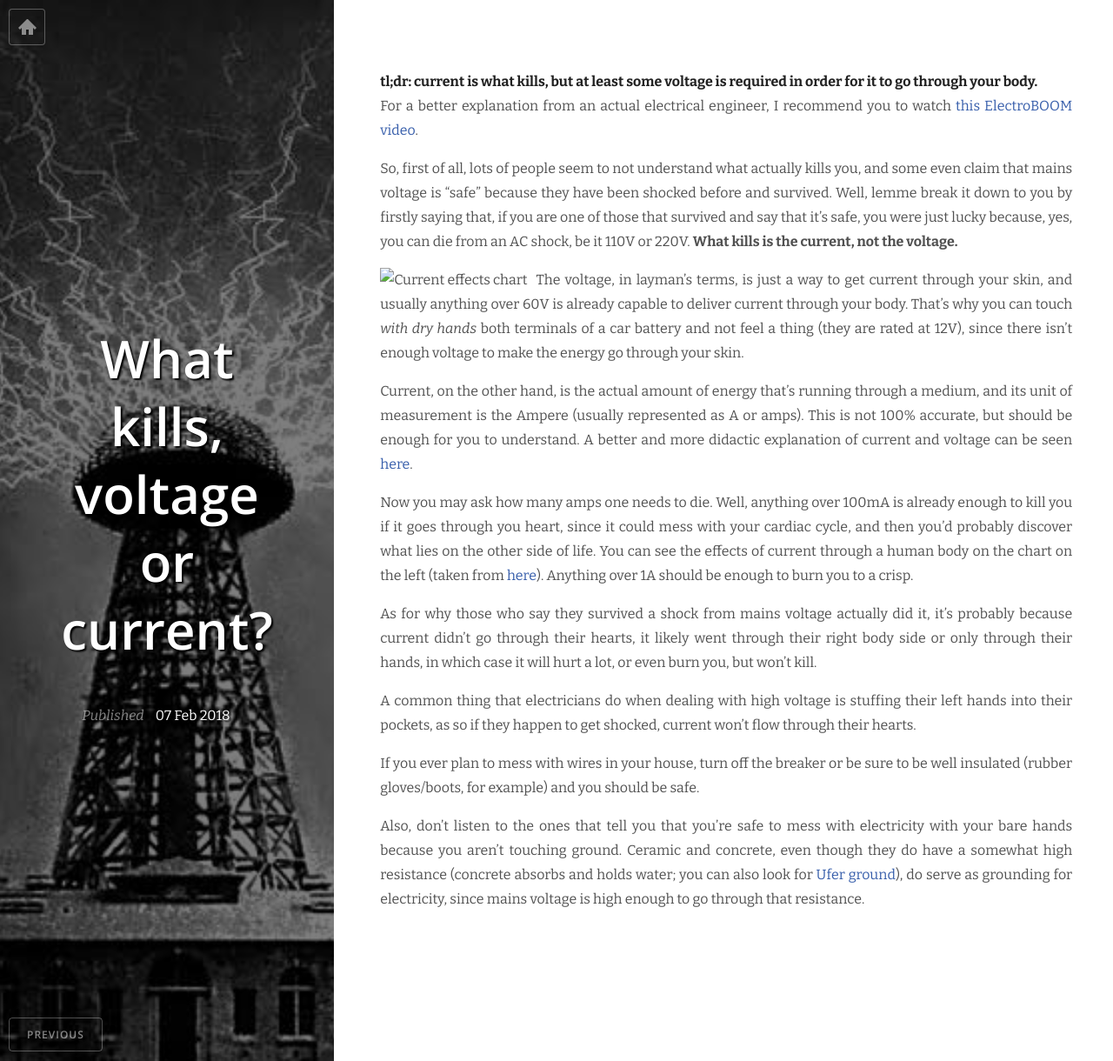
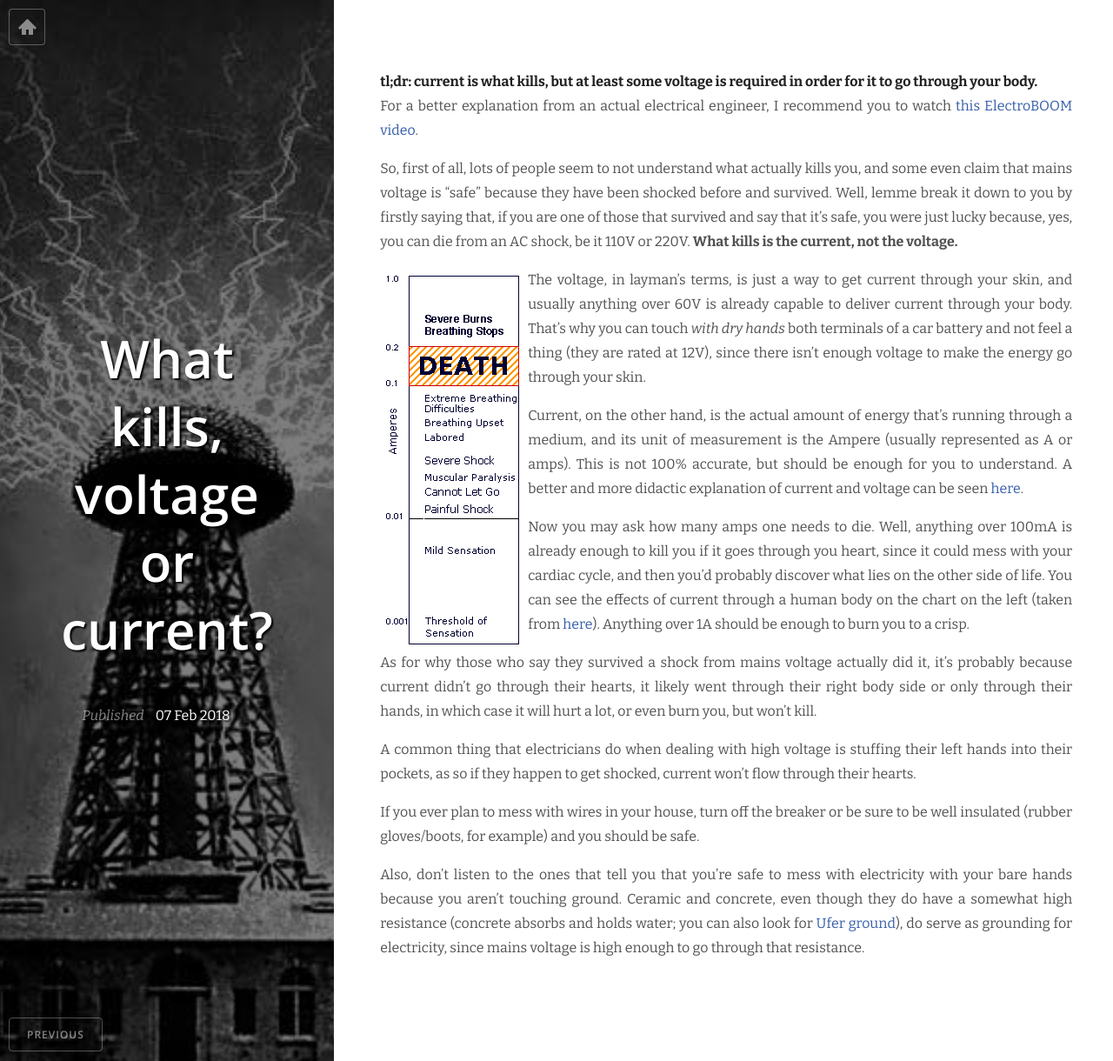
Before and after one commit to igormp/blog, a Jekyll site: the page built from _posts/2018-02-07-current-vs-voltage.md, in a window 1280 px wide. Shown: the whole page at 87% size. Built offline with Jekyll 4.4.1, drawn with Linux system fonts in a browser that asks for light colours; comment, search, counter and statistics services are not loaded.

Commit message:
now i actually fixed the image path

```diff
--- a/_posts/2018-02-07-current-vs-voltage.md
+++ b/_posts/2018-02-07-current-vs-voltage.md
@@ -12,7 +12,7 @@ For a better explanation from an actual electrical engineer, I recommend you to
 
 So, first of all, lots of people seem to not understand what actually kills you, and some even claim that mains voltage is "safe" because they have been shocked before and survived. Well, lemme break it down to you by firstly saying that, if you are one of those that survived and say that it's safe, you were just lucky because, yes, you can die from an AC shock, be it 110V or 220V. **What kills is the current, not the voltage.**
 
-![Current effects chart](images/current_chart.png "Current effects chart")
+![Current effects chart](/blog/images/current_chart.png "Current effects chart")
 The voltage, in layman's terms, is just a way to get current through your skin, and usually anything over 60V is already capable to deliver current through your body. That's why you can touch _with dry hands_ both terminals of a car battery and not feel a thing (they are rated at 12V), since there isn't enough voltage to make the energy go through your skin.
 
 Current, on the other hand, is the actual amount of energy that's running through a medium, and its unit of measurement is the Ampere (usually represented as A or amps). This is not 100% accurate, but should be enough for you to understand. A better and more didactic explanation of current and voltage can be seen [here](https://learn.sparkfun.com/tutorials/voltage-current-resistance-and-ohms-law).
```
